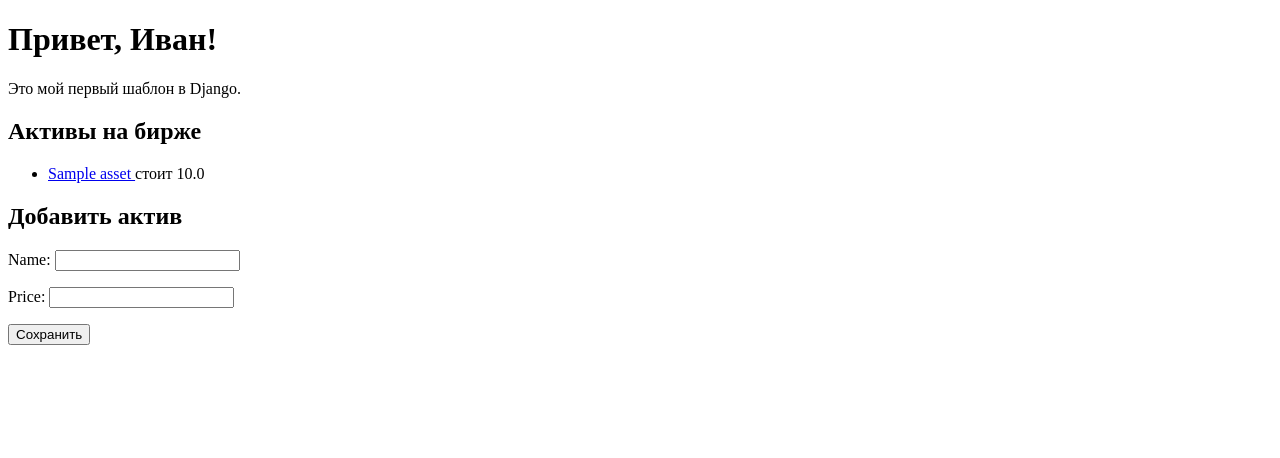
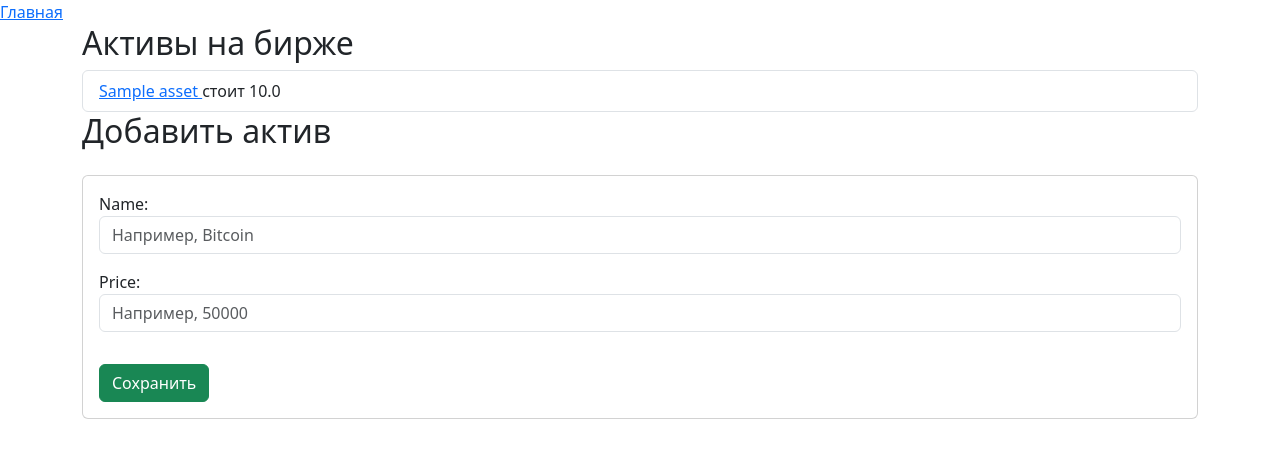
Before and after one commit to staywithme47/python-recall, a Django app: page / in a window 1280 px wide. Shown: the top 458 px of the page. Run offline with Django 5.2, Linux system fonts and the light colour scheme; tables that the repository leaves empty hold one stand-in row (values such as "Sample post"); some libraries are stand-ins or nearby versions.

Commit message:
style: integrate Bootstrap and style forms.

```diff
--- a/07_django_project/core/forms.py
+++ b/07_django_project/core/forms.py
@@ -6,3 +6,7 @@ class AssetForm(forms.ModelForm):
     class Meta:
         model = Asset
         fields = ['name','price']
+        widgets = {
+            'name': forms.TextInput(attrs={'class': 'form-control', 'placeholder': 'Например, Bitcoin'}),
+            'price': forms.NumberInput(attrs={'class': 'form-control', 'placeholder': 'Например, 50000'}),
+        }
--- /dev/null
+++ b/07_django_project/core/templates/core/base.html
@@ -0,0 +1,22 @@
+<!DOCTYPE html>
+<html lang="ru">
+<head>
+    <meta charset="UTF-8">
+    <title>Кибер-Биржа</title>
+    <link href="https://cdn.jsdelivr.net/npm/bootstrap@6.0.0-alpha.1/dist/css/bootstrap.min.css" rel="stylesheet" integrity="sha384-B/GM4XqrwHnWXNOWMbloTmrYXZg10cakYGmpfsR/bbzQ6JAJI4ihuyADKLnBgrCe" crossorigin="anonymous">
+    <script type="module" src="https://cdn.jsdelivr.net/npm/bootstrap@6.0.0-alpha.1/dist/js/bootstrap.bundle.min.js" integrity="sha384-1a/pXj49ZQ1aHEmrJ+gMw1otqoVsYwlEnlD8mIfY2TV03r20Y0CN7uqx1tQogjPL" crossorigin="anonymous"></script>
+    <!-- СЮДА МЫ ВСТАВИМ BOOTSTRAP -->
+</head>
+<body>
+    <!-- Меню навигации (например, ссылка на главную) -->
+    <nav>
+        <a href="{% url 'index' %}">Главная</a>
+    </nav>
+
+    <!-- Место, куда будут вставляться другие страницы -->
+    <div class="container">
+        {% block content %}
+        {% endblock %}
+    </div>
+</body>
+</html>
--- a/07_django_project/core/templates/core/index.html
+++ b/07_django_project/core/templates/core/index.html
@@ -1,19 +1,9 @@
-<!DOCTYPE html>
-<html lang = "ru">
-<head>
-    <meta charset="UTF-8">
-    <title>Моя биржа</title>
-</head>
-
-<body>
-    <h1> Привет, {{username}}! </h1>
-    <p> Это мой первый шаблон в Django. </p>
-
-
+{% extends 'core/base.html' %}
+{% block content %}
     <h2> Активы на бирже </h2>
-    <ul>
+    <ul class="list-group">
         {% for asset in assets%}
-        <li>
+        <li class="list-group-item">
             <a href="{% url 'asset_detail' asset.id%}">
                 {{ asset.name }}
             </a>
@@ -23,10 +13,11 @@
     </ul>
 
     <h2> Добавить актив</h2>
-    <form method = "POST">
-        {% csrf_token %}
-        {{ form.as_p }}
-        <button type="submit">Сохранить</button>
-    </form>
-</body>
-</html>
+    <div class="card p-3 mt-4">
+        <form method = "POST">
+            {% csrf_token %}
+            {{ form.as_p }}
+            <button type="submit" class="btn btn-success mt-3">Сохранить</button>
+        </form>
+    </div>
+{% endblock %}
```
Also changed, not shown: 07_django_project/core/templates/core/asset_detail.html (+10 -11 lines).
